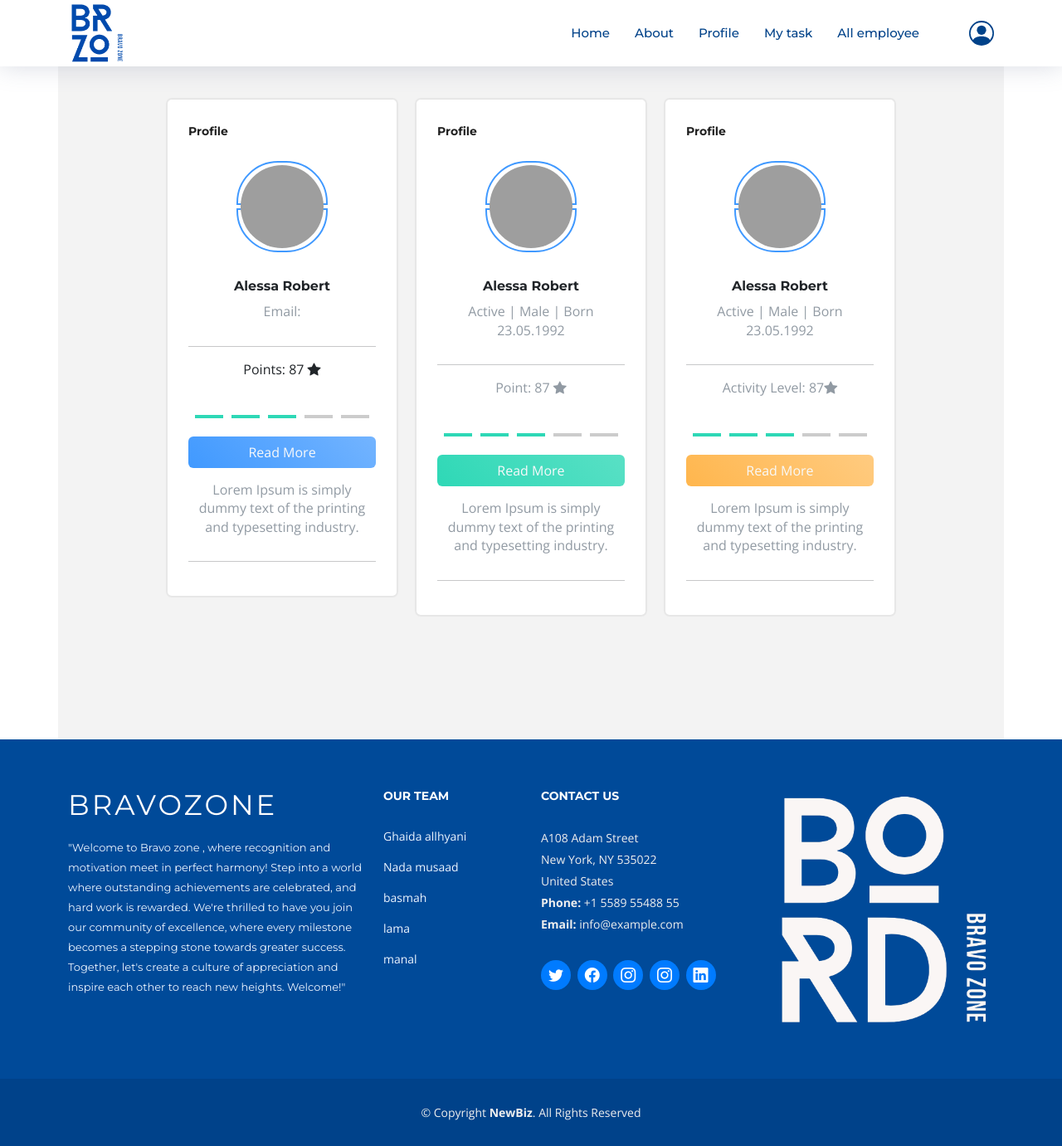
After one commit to Nada-x/BravoZone, a Django app: page /account/all/employee/ in a window 1280 px wide. The commit adds this page. Shown: the whole page at 83% size. Run offline with Django 4.2, Linux system fonts and the light colour scheme; some libraries are stand-ins or nearby versions; grey boxes are pictures that could not be loaded.

Commit message:
add all employee page

```diff
--- /dev/null
+++ b/BravoZone/account/templates/accounts/all_employee.html
@@ -0,0 +1,109 @@
+{% extends 'main/base.html' %}
+{% block title %} Home  {% endblock %}
+{% block content %}
+
+<div class="container employee">
+
+    <div class="container">
+        <div class="row">
+
+            <div class="col-md-4">
+                <div class="card user-card">
+                    <div class="card-header">
+                        <h5>Profile</h5>
+                    </div>
+                    <div class="card-block">
+                        <div class="user-image">
+                            <img src="https://bootdey.com/img/Content/avatar/avatar7.png" class="img-radius" alt="User-Profile-Image">
+                        </div>
+                        <h6 class="f-w-600 m-t-25 m-b-10">Alessa Robert</h6>
+                        <p class="text-muted">Email: </p>
+                        <hr>
+                        <p class="text-secsuss m-t-15">Points: 87 <i class="bi bi-star-fill"></i></p>
+                        <ul class="list-unstyled activity-leval">
+                            <li class="active"></li>
+                            <li class="active"></li>
+                            <li class="active"></li>
+                            <li></li>
+                            <li></li>
+                        </ul>
+
+                        <div class="bg-c-blue counter-block m-t-10 p-30 rounded">
+                           <a class="btn text-light">Read More</a>
+                        </div>
+                        <p class="m-t-15 text-muted">Lorem Ipsum is simply dummy text of the printing and typesetting industry.</p>
+                        <hr>
+
+                    </div>
+                </div>
+            </div>
+
+            <div class="col-md-4">
+                <div class="card user-card">
+                    <div class="card-header">
+                        <h5>Profile</h5>
+                    </div>
+                    <div class="card-block">
+                        <div class="user-image">
+                            <img src="https://bootdey.com/img/Content/avatar/avatar6.png" class="img-radius" alt="User-Profile-Image">
+                        </div>
+                        <h6 class="f-w-600 m-t-25 m-b-10">Alessa Robert</h6>
+                        <p class="text-muted">Active | Male | Born 23.05.1992</p>
+                        <hr>
+                        <p class="text-muted m-t-15">Point: 87 <i class="bi bi-star-fill"></i></p>
+                        <ul class="list-unstyled activity-leval">
+                            <li class="active"></li>
+                            <li class="active"></li>
+                            <li class="active"></li>
+                            <li></li>
+                            <li></li>
+                        </ul>
+                        <div class="bg-c-green counter-block m-t-10 p-30 rounded">
+                            <a class="btn text-light">Read More</a>
+                        </div>
+                        <p class="m-t-15 text-muted">Lorem Ipsum is simply dummy text of the printing and typesetting industry.</p>
+                        <hr>
+
+                    </div>
+                </div>
+            </div>
+
+            <div class="col-md-4">
+                <div class="card user-card">
+                    <div class="card-header">
+                        <h5>Profile</h5>
+                    </div>
+                    <div class="card-block">
+                        <div class="user-image">
+                            <img src="https://bootdey.com/img/Content/avatar/avatar1.png" class="img-radius" alt="User-Profile-Image">
+                        </div>
+                        <h6 class="f-w-600 m-t-25 m-b-10">Alessa Robert</h6>
+                        <p class="text-muted">Active | Male | Born 23.05.1992</p>
+                        <hr>
+                        <p class="text-muted m-t-15">Activity Level: 87<i class="bi bi-star-fill"></i></p>
+                        <ul class="list-unstyled activity-leval">
+                            <li class="active"></li>
+                            <li class="active"></li>
+                            <li class="active"></li>
+                            <li></li>
+                            <li></li>
+                        </ul>
+                        <div class="bg-c-yellow counter-block m-t-10 p-30 rounded">
+                            <a class="btn text-light">Read More</a>
+
+                        </div>
+                        <p class="m-t-15 text-muted">Lorem Ipsum is simply dummy text of the printing and typesetting industry.</p>
+                        <hr>
+
+                    </div>
+
+                </div>
+
+
+            </div>
+
+        </div>
+    </div>
+
+</div>
+{%endblock%}
--- a/BravoZone/account/templates/accounts/signup.html
+++ b/BravoZone/account/templates/accounts/signup.html
@@ -36,7 +36,7 @@
             <label for="id_password2"class="form-label txt fw-bold fontsize">Confirm Password:</label>
             {{ user_form.password2 }}
             <label for="id_skills"class="form-label txt fw-bold fontsize">Skills:</label>
-            {{ user_form.skills }}
+            {{ skill_form.skills }}
             <label for="id_university_name"class="form-label txt fw-bold fontsize">University Name:</label>
             {{ qualification_form.university_name }}
             <label for="id_academic_rank"class="form-label txt fw-bold fontsize">Academic Rank:</label>
--- a/BravoZone/account/urls.py
+++ b/BravoZone/account/urls.py
@@ -10,5 +10,6 @@ urlpatterns = [
     path("logout/", views.logout_view, name="logout"),
     path("profile/", views.profile, name="profile"),
     path("profile/<int:user_id>", views.profile, name="user_profile"),
+    path("all/employee/", views.all_emploee, name="all_emploee"),
 
 ]
--- a/BravoZone/account/views.py
+++ b/BravoZone/account/views.py
@@ -69,3 +69,7 @@ def profile(request, user_id=''):
     else:
         profile_user = request.user
     return render(request, "accounts/profile.html", { 'profile_user': profile_user })
+
+def all_emploee(request):
+
+    return render(request, "accounts/all_employee.html")
--- a/BravoZone/main/static/css/style.css
+++ b/BravoZone/main/static/css/style.css
@@ -1884,3 +1884,188 @@ ul.summary-list > li:last-child  {
 .activity-desk .album a:last-child{
   margin-right: 0px;
 }
+/* all employee--------------------------------------------------------*/
+.employee{
+  padding: 120px;
+  background:#f3f3f3;
+}
+
+.card.user-card {
+  border-top: none;
+  -webkit-box-shadow: 0 0 1px 2px rgba(0,0,0,0.05), 0 -2px 1px -2px rgba(0,0,0,0.04), 0 0 0 -1px rgba(0,0,0,0.05);
+  box-shadow: 0 0 1px 2px rgba(0,0,0,0.05), 0 -2px 1px -2px rgba(0,0,0,0.04), 0 0 0 -1px rgba(0,0,0,0.05);
+  -webkit-transition: all 150ms linear;
+  transition: all 150ms linear;
+}
+
+.card {
+  border-radius: 5px;
+  -webkit-box-shadow: 0 1px 2.94px 0.06px rgba(4,26,55,0.16);
+  box-shadow: 0 1px 2.94px 0.06px rgba(4,26,55,0.16);
+  border: none;
+  margin-bottom: 30px;
+  -webkit-transition: all 0.3s ease-in-out;
+  transition: all 0.3s ease-in-out;
+}
+
+.card .card-header {
+  background-color: transparent;
+  border-bottom: none;
+  padding: 25px;
+}
+
+.card .card-header h5 {
+  margin-bottom: 0;
+  color: #222;
+  font-size: 14px;
+  font-weight: 600;
+  display: inline-block;
+  margin-right: 10px;
+  line-height: 1.4;
+}
+
+.card .card-header+.card-block, .card .card-header+.card-block-big {
+  padding-top: 0;
+}
+
+.user-card .card-block {
+  text-align: center;
+}
+
+.card .card-block {
+  padding: 25px;
+}
+
+.user-card .card-block .user-image {
+  position: relative;
+  margin: 0 auto;
+  display: inline-block;
+  padding: 5px;
+  width: 110px;
+  height: 110px;
+}
+
+.user-card .card-block .user-image img {
+  z-index: 20;
+  position: absolute;
+  top: 5px;
+  left: 5px;
+      width: 100px;
+  height: 100px;
+}
+
+.img-radius {
+  border-radius: 50%;
+}
+
+.f-w-600 {
+  font-weight: 600;
+}
+
+.m-b-10 {
+  margin-bottom: 10px;
+}
+
+.m-t-25 {
+  margin-top: 25px;
+}
+
+.m-t-15 {
+  margin-top: 15px;
+}
+
+.card .card-block p {
+  line-height: 1.4;
+}
+
+.text-muted {
+  color: #919aa3!important;
+}
+
+.user-card .card-block .activity-leval li.active {
+  background-color: #2ed8b6;
+}
+
+.user-card .card-block .activity-leval li {
+  display: inline-block;
+  width: 15%;
+  height: 4px;
+  margin: 0 3px;
+  background-color: #ccc;
+}
+
+.user-card .card-block .counter-block {
+  color: #fff;
+}
+
+.bg-c-blue {
+  background: linear-gradient(45deg,#4099ff,#73b4ff);
+}
+
+.bg-c-green {
+  background: linear-gradient(45deg,#2ed8b6,#59e0c5);
+}
+
+.bg-c-yellow {
+  background: linear-gradient(45deg,#FFB64D,#ffcb80);
+}
+
+.bg-c-pink {
+  background: linear-gradient(45deg,#FF5370,#ff869a);
+}
+
+.m-t-10 {
+  margin-top: 10px;
+}
+
+.p-20 {
+  padding: 20px;
+}
+
+.user-card .card-block .user-social-link i {
+  font-size: 30px;
+}
+
+.text-facebook {
+  color: #3B5997;
+}
+
+.text-twitter {
+  color: #42C0FB;
+}
+
+.text-dribbble {
+  color: #EC4A89;
+}
+
+.user-card .card-block .user-image:before {
+  bottom: 0;
+  border-bottom-left-radius: 50px;
+  border-bottom-right-radius: 50px;
+}
+
+.user-card .card-block .user-image:after, .user-card .card-block .user-image:before {
+  content: "";
+  width: 100%;
+  height: 48%;
+  border: 2px solid #4099ff;
+  position: absolute;
+  left: 0;
+  z-index: 10;
+}
+
+.user-card .card-block .user-image:after {
+  top: 0;
+  border-top-left-radius: 50px;
+  border-top-right-radius: 50px;
+}
+
+.user-card .card-block .user-image:after, .user-card .card-block .user-image:before {
+  content: "";
+  width: 100%;
+  height: 48%;
+  border: 2px solid #4099ff;
+  position: absolute;
+  left: 0;
+  z-index: 10;
+}
--- a/BravoZone/main/templates/main/base.html
+++ b/BravoZone/main/templates/main/base.html
@@ -46,6 +46,8 @@
                 <li><a class="nav-link scrollto" href="#about">About</a></li>
                 <li><a class="nav-link scrollto" href="{%url 'account:profile'%}">Profile</a></li>
                 <li><a class="nav-link scrollto " href="{% url 'evaluation:task_list' %}">My task</a></li>
+                <li><a class="nav-link scrollto " href="{% url 'account:all_emploee' %}">All employee</a></li>
+
                 <li><a class="nav-link scrollto" href="#">{{ profile_user.username }}</a></li>
 
                 </li>
```
